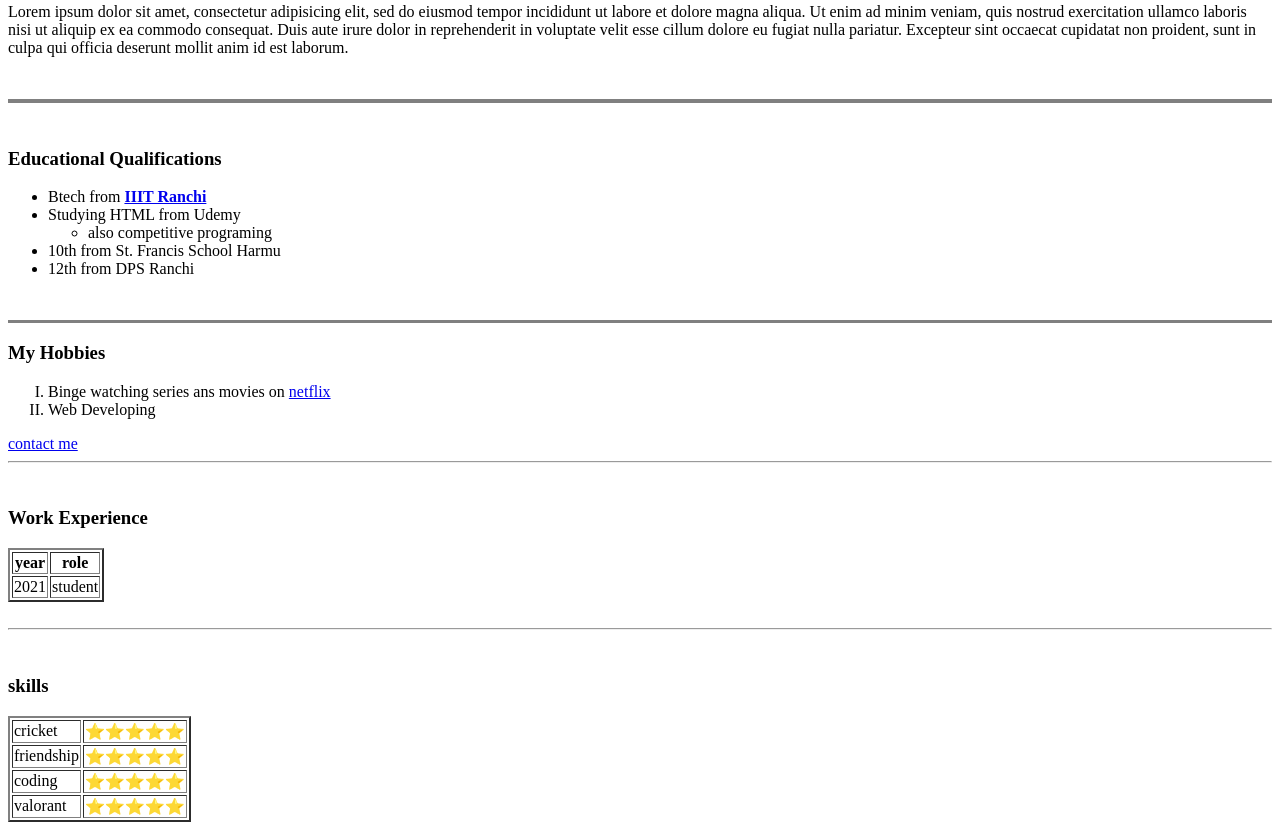
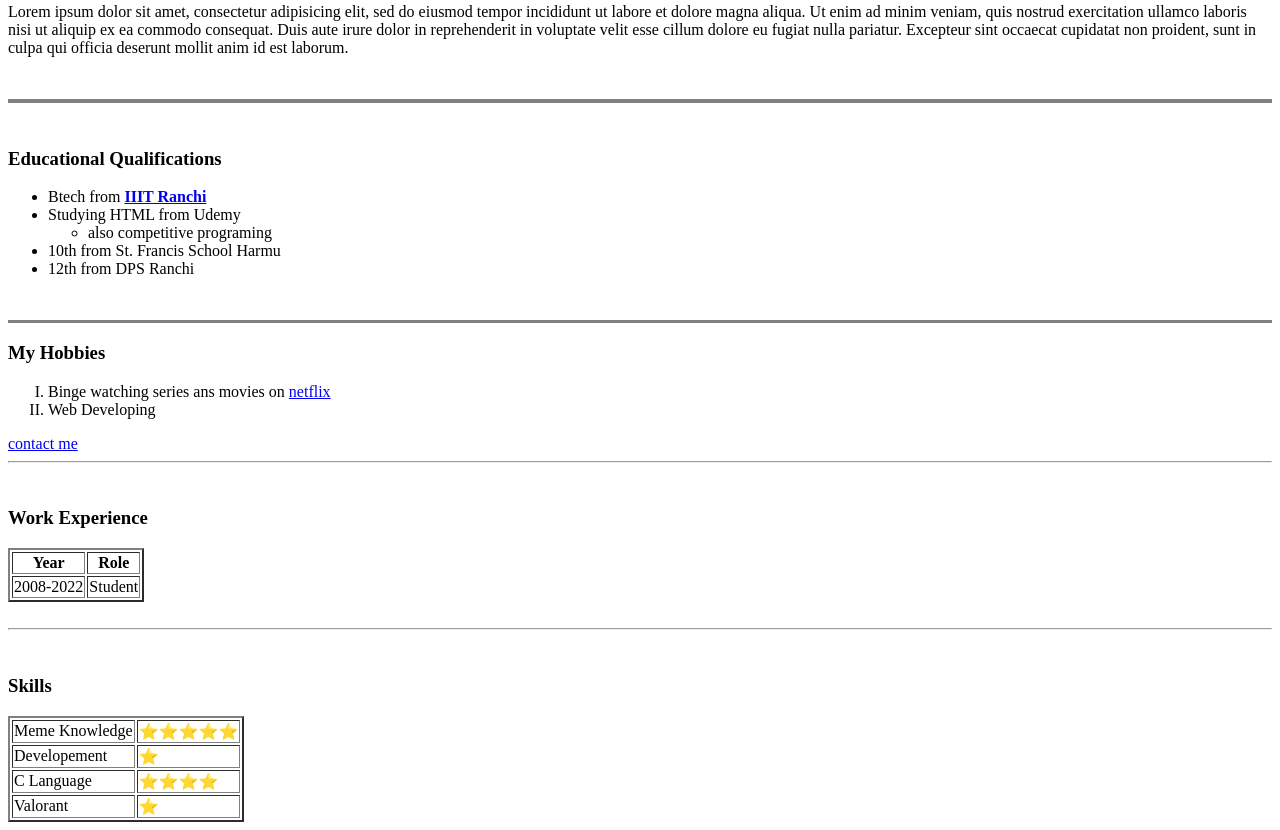
Before and after one commit to aryan-jaiswal-12/CV, a plain HTML site: page index.html in a window 1280 px wide. Shown: the part 391-1221 px from the top of the page. Drawn offline with Linux system fonts and the light colour scheme.

Commit message:
updated skills

```diff
--- a/index.html
+++ b/index.html
@@ -1,3 +1,4 @@
+
 <!DOCTYPE html>
 <html lang="en" dir="ltr">
 
@@ -42,37 +43,37 @@
   <table border="2px">
     <thead>
       <tr>
-        <th>year</th>
-        <th>role</th>
+        <th>Year</th>
+        <th>Role</th>
       </tr>
     </thead>
     <tbody>
       <tr>
-        <td>2021</td>
-        <td>student</td>
+        <td>2008-2022</td>
+        <td>Student</td>
       </tr>
     </tbody>
   </table>
   <br>
   <hr>
   <br>
-<h3>skills</h3>
+<h3>Skills</h3>
 <table  border="2px">
   <tr>
-    <td>cricket</td>
+    <td>Meme Knowledge</td>
     <td>⭐⭐⭐⭐⭐</td>
   </tr>
   <tr>
-    <td>friendship</td>
-    <td>⭐⭐⭐⭐⭐</td>
+    <td>Developement</td>
+    <td>⭐</td>
   </tr>
   <tr>
-    <td>coding</td>
-    <td>⭐⭐⭐⭐⭐</td>
+    <td>C Language</td>
+    <td>⭐⭐⭐⭐</td>
   </tr>
   <tr>
-    <td>valorant</td>
-    <td>⭐⭐⭐⭐⭐</td>
+    <td>Valorant</td>
+    <td>⭐</td>
   </tr>
 </table>
 
```
